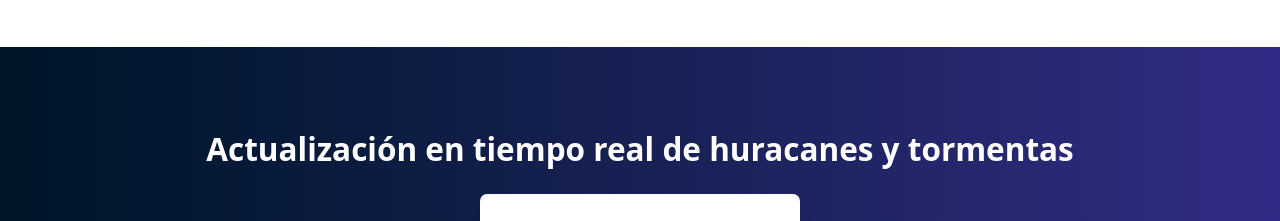
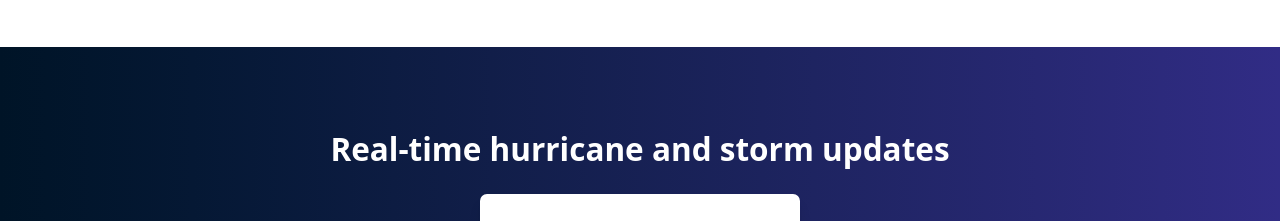
Before and after one commit to Pumkingpie/prototype-thallies, a Next.js app: page /stormhub in a window 1280 px wide. Shown: the part 2580-2801 px from the top of the page. Built offline with nearby package versions, Linux system fonts and the light colour scheme; grey boxes are pictures that could not be loaded.

Commit message:
Traducir título del componente weather.tsx al inglés

```diff
--- a/components/stormhub/weather.tsx
+++ b/components/stormhub/weather.tsx
@@ -82,7 +82,7 @@ export default function Weather() {
     return (
         <section className="w-full py-16 md:py-24 bg-gradient-to-r from-[#001427] to-indigo-900">
             <div className="container mx-auto px-4 flex flex-col items-center">
-                <h2 className="text-3xl md:text-4xl font-bold text-white mb-8 text-center">Actualización en tiempo real de huracanes y tormentas</h2>
+                <h2 className="text-3xl md:text-4xl font-bold text-white mb-8 text-center">Real-time hurricane and storm updates</h2>
                 <div className="w-full flex justify-center mb-8">
                     <iframe
                         id="nhc1"
```
